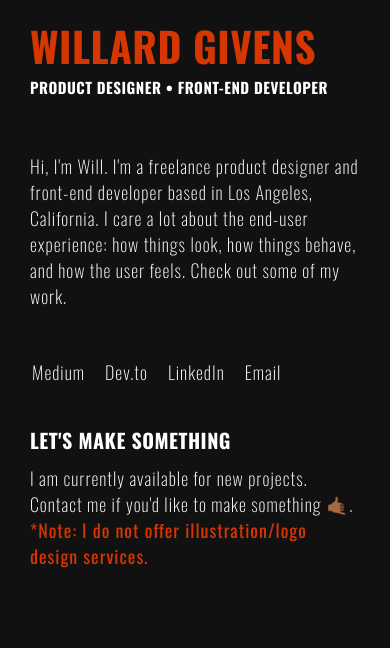
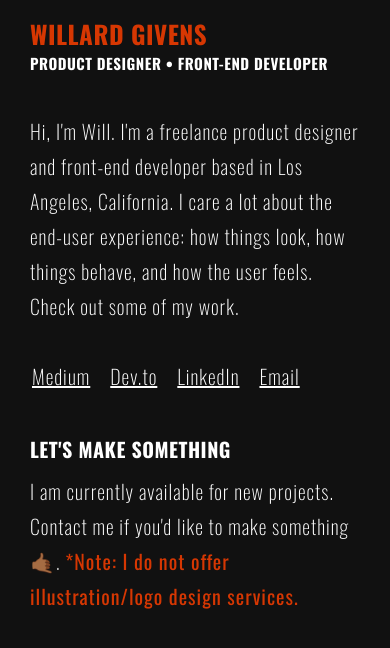
Before and after one commit to wagivens/portfolio, a plain HTML site: page index.html in a window 390 px wide. Drawn offline with nearby package versions, Linux system fonts and the light colour scheme.

Commit message:
Update styles.css

```diff
--- a/styles.css
+++ b/styles.css
@@ -48,6 +48,7 @@ p {
     font-size: 2.2rem;
     font-weight: 200;
     letter-spacing: .1rem;
+    line-height: 3.5rem;
     padding: 1rem 0rem;
 }
 
@@ -114,7 +115,7 @@ main {
 }
 
 .header-nav__title--main {
-    font-size: 4.1rem;
+    font-size: 2.5rem;
 }
 
 .header-nav__list {
@@ -153,9 +154,14 @@ main {
     color: var(--orange);
 }
 
+.intro {
+    padding: 0;
+}
+
 .socials {
     font-size: 3rem;
     margin-left: .2rem;
+    text-decoration: underline;
 }
 
 .current-page {
@@ -165,7 +171,6 @@ main {
 .project-title {
     text-transform: uppercase;
     font-weight: 400;
-    /* text-decoration: underline; */
 }
 
 /* Animation */
@@ -198,8 +203,8 @@ main {
     }
 
     p {
-        font-size: 1.8rem;
-        font-weight: 200;
+        font-size: 2rem;
+        font-weight: 300;
         letter-spacing: .1rem;
         padding: 1rem 0rem;
     }
```
